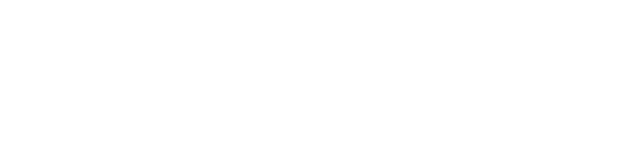
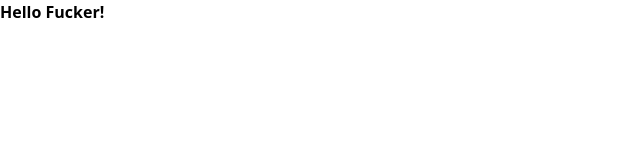
Before and after one commit to badshab454/pw-skills-tailwind, a plain HTML site: page index.html in a window 1280 px wide. Shown: the whole page, without its empty margins (0-640 px from the left). Drawn offline with nearby package versions, Linux system fonts and the light colour scheme.

Commit message:
play cdn

```diff
--- a/index.html
+++ b/index.html
@@ -4,8 +4,9 @@
     <meta charset="UTF-8">
     <meta name="viewport" content="width=device-width, initial-scale=1.0">
     <title>PW Skills Tailwind</title>
+    <script src="https://cdn.tailwindcss.com"></script>
 </head>
 <body>
-
+    <h1 class="font-bold">Hello Fucker!</h1>
 </body>
 </html>
```
